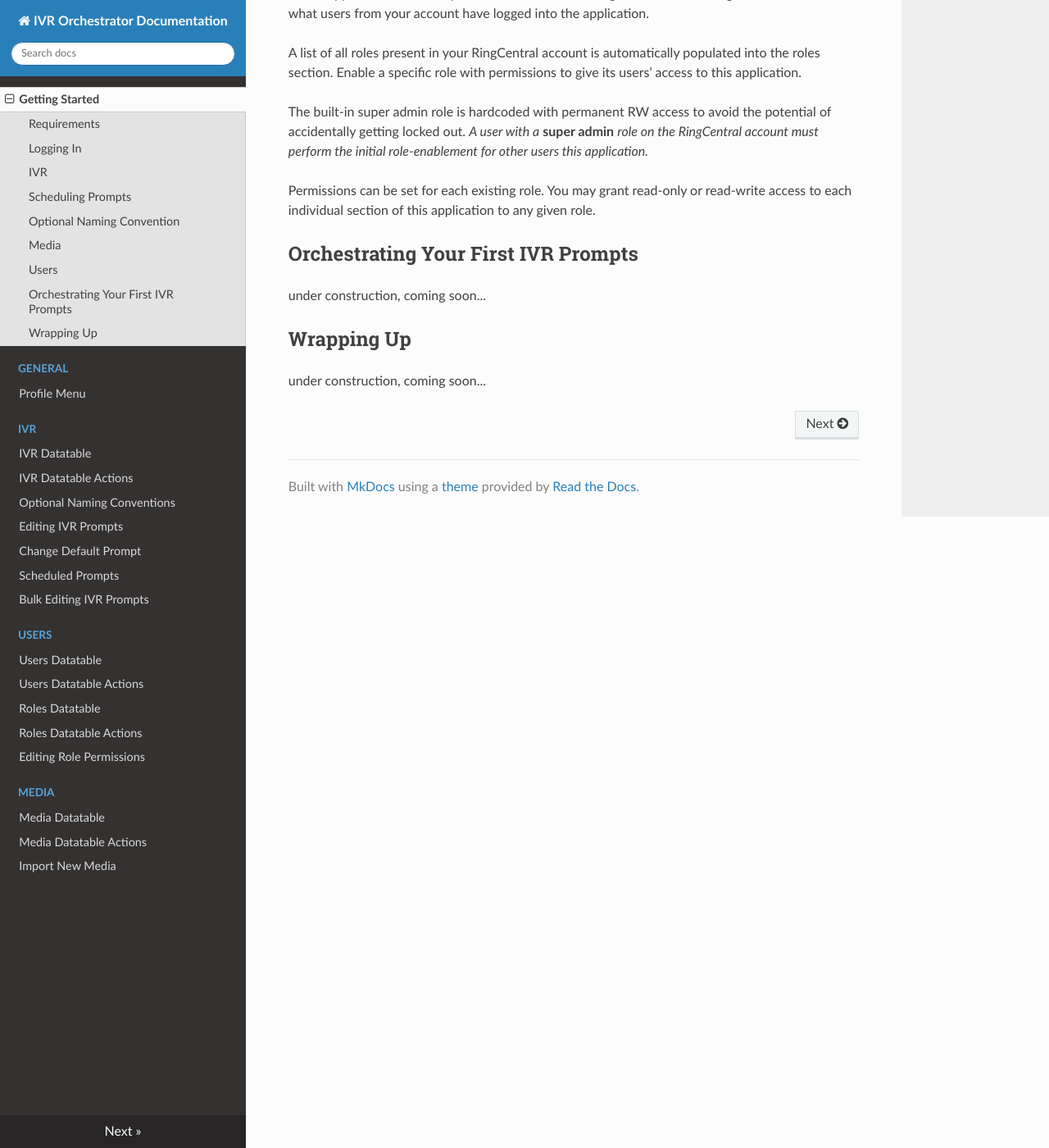
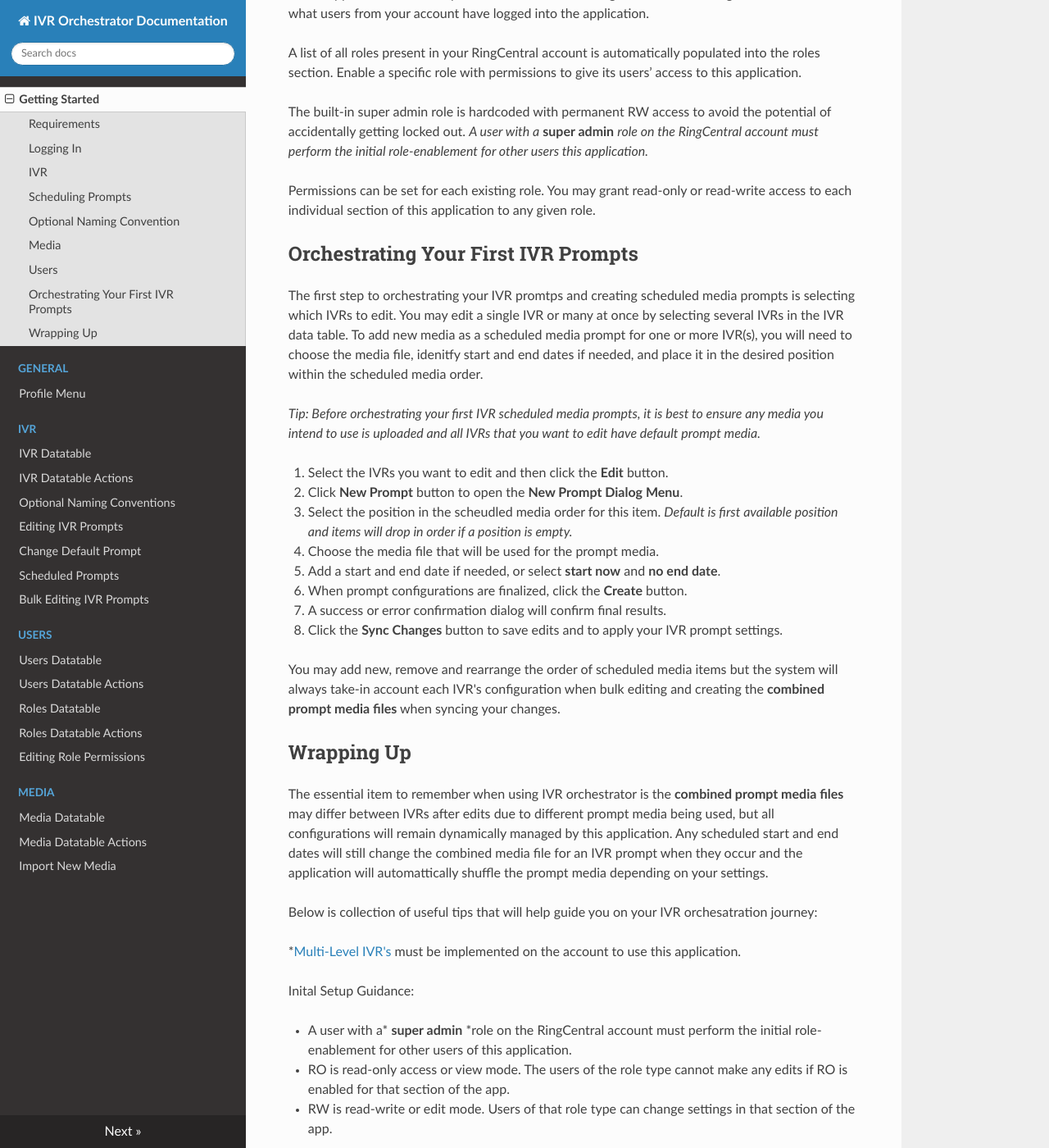
Before and after one commit to RingCentral-Pro-Services/ivrorchestrator-docs, an MkDocs documentation site: the page built from docs/index.md, in a window 1280 px wide and 1400 px high, scrolled down 3035 px. Shown: the whole window at 82% size. Built offline with MkDocs 1.6.1, drawn with Linux system fonts in a browser that asks for light colours; nearby versions of some CDN libraries; some of the changed text lies outside the part shown.

Commit message:
index edits and corrections

```diff
--- a/docs/index.md
+++ b/docs/index.md
@@ -86,7 +86,56 @@ Permissions can be set for each existing role. You may grant read-only or read-w
 
 
 ## Orchestrating Your First IVR Prompts
-under construction, coming soon...
+
+The first step to orchestrating your IVR promtps and creating scheduled media prompts is selecting which IVRs to edit. You may edit a single IVR or many at once by selecting several IVRs in the IVR data table. To add new media as a scheduled media prompt for one or more IVR(s), you will need to choose the media file, idenitfy start and end dates if needed, and place it in the desired position within the scheduled media order.
+
+*Tip: Before orchestrating your first IVR scheduled media prompts, it is best to ensure any media you intend to use is uploaded and all IVRs that you want to edit have default prompt media.*
+
+1. Select the IVRs you want to edit and then click the **Edit** button.
+2. Click **New Prompt** button to open the **New Prompt Dialog Menu**.
+3. Select the position in the scheudled media order for this item. *Default is first available position and items will drop in order if a position is empty.*
+4. Choose the media file that will be used for the prompt media.
+5. Add a start and end date if needed, or select **start now** and **no end date**.
+6. When prompt configurations are finalized, click the **Create** button.
+7. A success or error confirmation dialog will confirm final results.
+8. Click the **Sync Changes** button to save edits and to apply your IVR prompt settings.
+
+You may add new, remove and rearrange the order of scheduled media items but the system will always take-in account each IVR's configuration when bulk editing and creating the **combined prompt media files** when syncing your changes.
 
 ##  Wrapping Up
-under construction, coming soon...
+
+The essential item to remember when using IVR orchestrator is the **combined prompt media files** may differ between IVRs after edits due to different prompt media being used, but all configurations will remain dynamically managed by this application. Any scheduled start and end dates will still change the combined media file for an IVR prompt when they occur and the application will automattically shuffle the prompt media depending on your settings.
+
+Below is collection of useful tips that will help guide you on your IVR orchesatration journey:
+
+*[Multi-Level IVR's](https://support.ringcentral.com/article/6562.html) must be implemented on the account to use this application.
+
+Inital Setup Guidance:
+
+* A user with a* **super admin** *role on the RingCentral account must perform the initial role-enablement for other users of this application.
+
+* RO is read-only access or view mode. The users of the role type cannot make any edits if RO is enabled for that section of the app.
+
+* RW is read-write or edit mode. Users of that role type can change settings in that section of the app.
+
+Editing IVR Prompts:
+
+* Before orchestrating your first IVR scheduled media prompts, it is best to ensure any media you intend to use is uploaded and all IVRs that you want to edit have default prompt media.
+
+* A combined prompt media file will be present if the IVR Prompt has scheduled prompt media and is being dynamically managed by this application.
+
+* Be aware when scheduling prompts across IVR’s in different time zones or site time formats (12h or 24h). For example, if you are bulk editing IVR’s across both the central and mountain time zones to schedule a prompt, and specify 3pm as the start time, it will be scheduled as 3pm central time and 3pm mountain time (no localization is performed).
+
+* Deleting and editing schedule prompt media and default media will require you to **Sync Changes** before your edits are applied to the IVR(s)
+
+Media:
+
+* The **combined prompt media files** can be found in the media section of this app and in your RingCentral account after syncing changes.
+
+* Media imported into this application will appear in the RingCentral account media library.
+
+* Media added directly to the RingCentral account media library will appear in this application.
+
+* Deleted media will be removed from both this app and the RingCentral Office account media library.
+
+* Hit the 'play' icon next to any audio file to preview it.
```
Also changed, not shown: docs/ivr/ivr-datatable-actions.md (+1 -1 lines), docs/ivr/scheduled-media-editing.md (+1 -1 lines).
